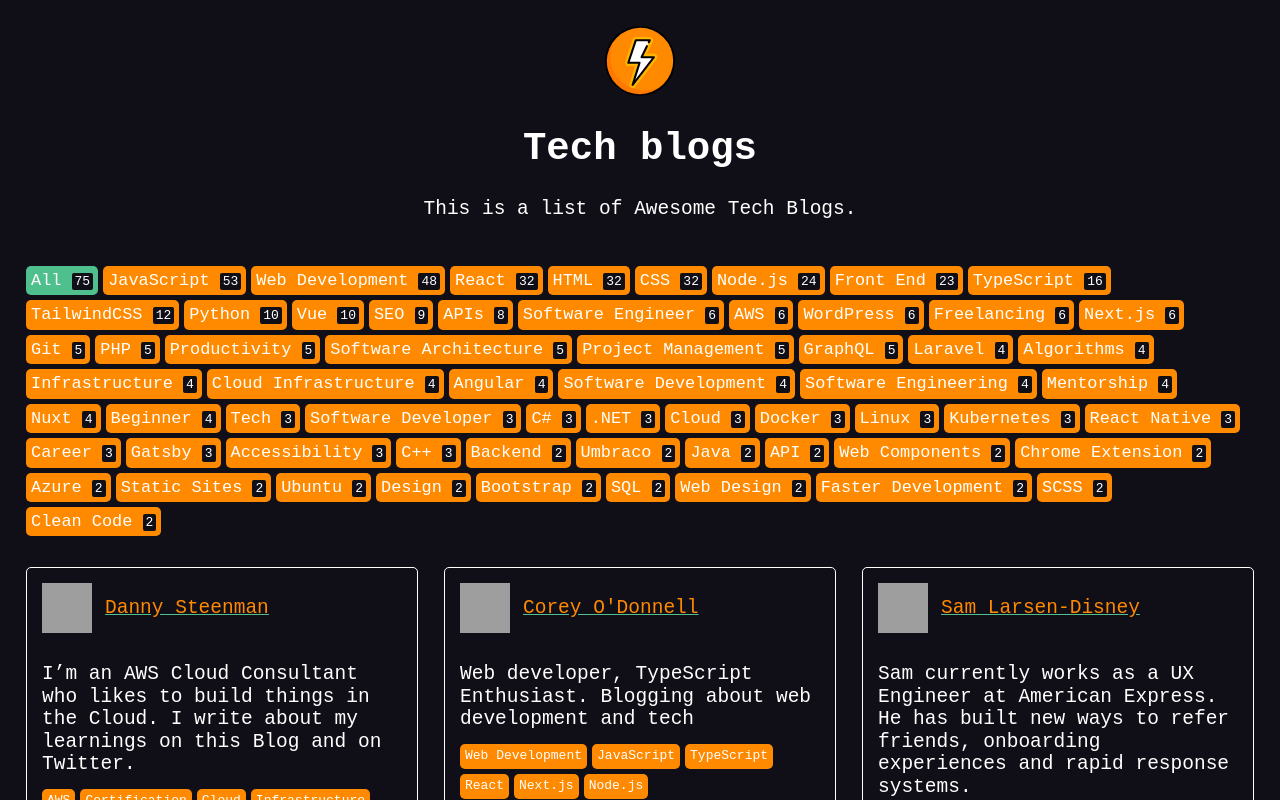
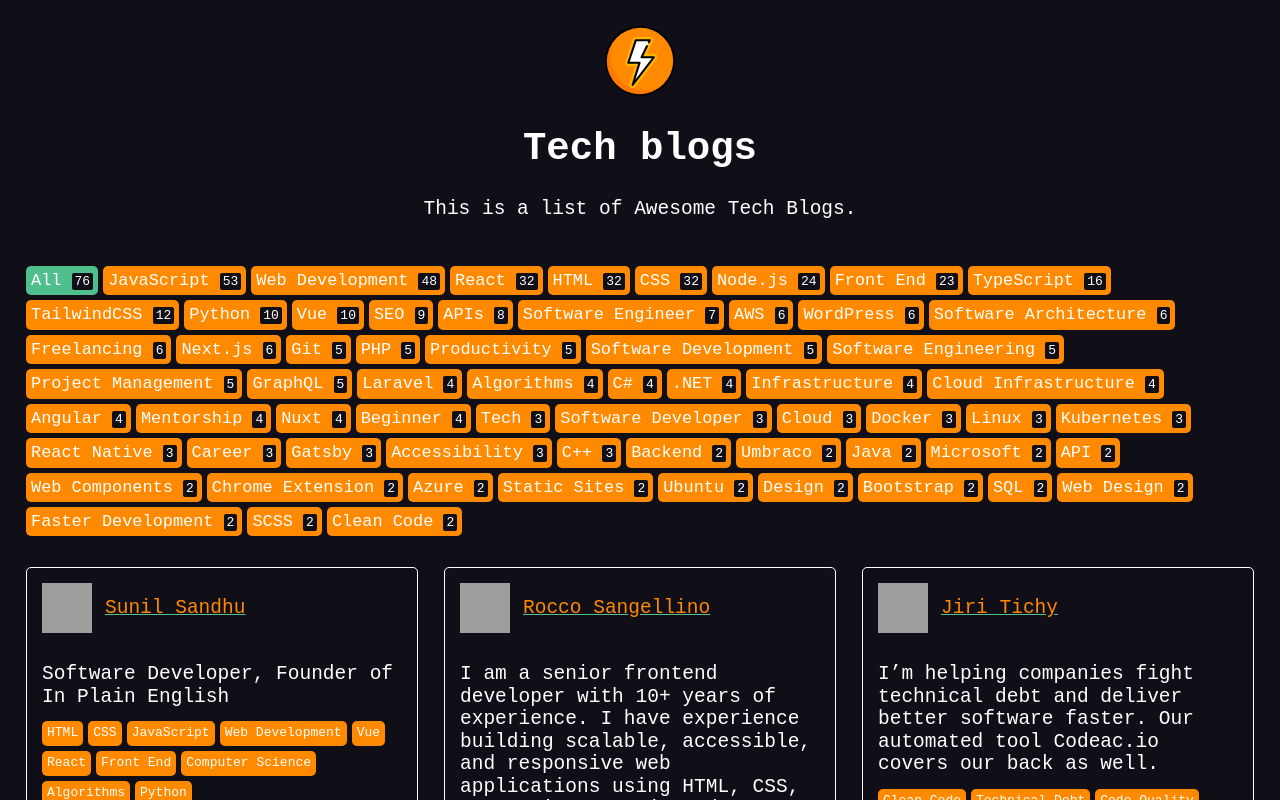
Before and after one commit to markodenic/awesome-tech-blogs, a Nuxt app: page / in a window 1280 px wide. Shown: the top 800 px of the page. Built offline with nearby package versions, Linux system fonts and the light colour scheme; grey boxes are pictures that could not be loaded.

Commit message:
Add augustoproiete.net

```diff
--- a/data.js
+++ b/data.js
@@ -150,6 +150,24 @@ module.exports = [
       'CSS',
       'TailwindCSS',
     ],
+  },
+  {
+    name: 'C. Augusto Proiete',
+    description: 'Open-source maintainer: #cakebuild #serilog #exceldna #xlstack',
+    url: 'https://augustoproiete.net',
+    twitter: '@augustoproiete',
+    tags: [
+      'Microsoft',
+      '.NET',
+      'C#',
+      'Software Development',
+      'Software Architecture',
+      'Software Engineering',
+      'Software Engineer',
+      'CakeBuild',
+      'Serilog',
+      'XLStack',
+    ]
   },
   {
     name: 'Rahul',
```
